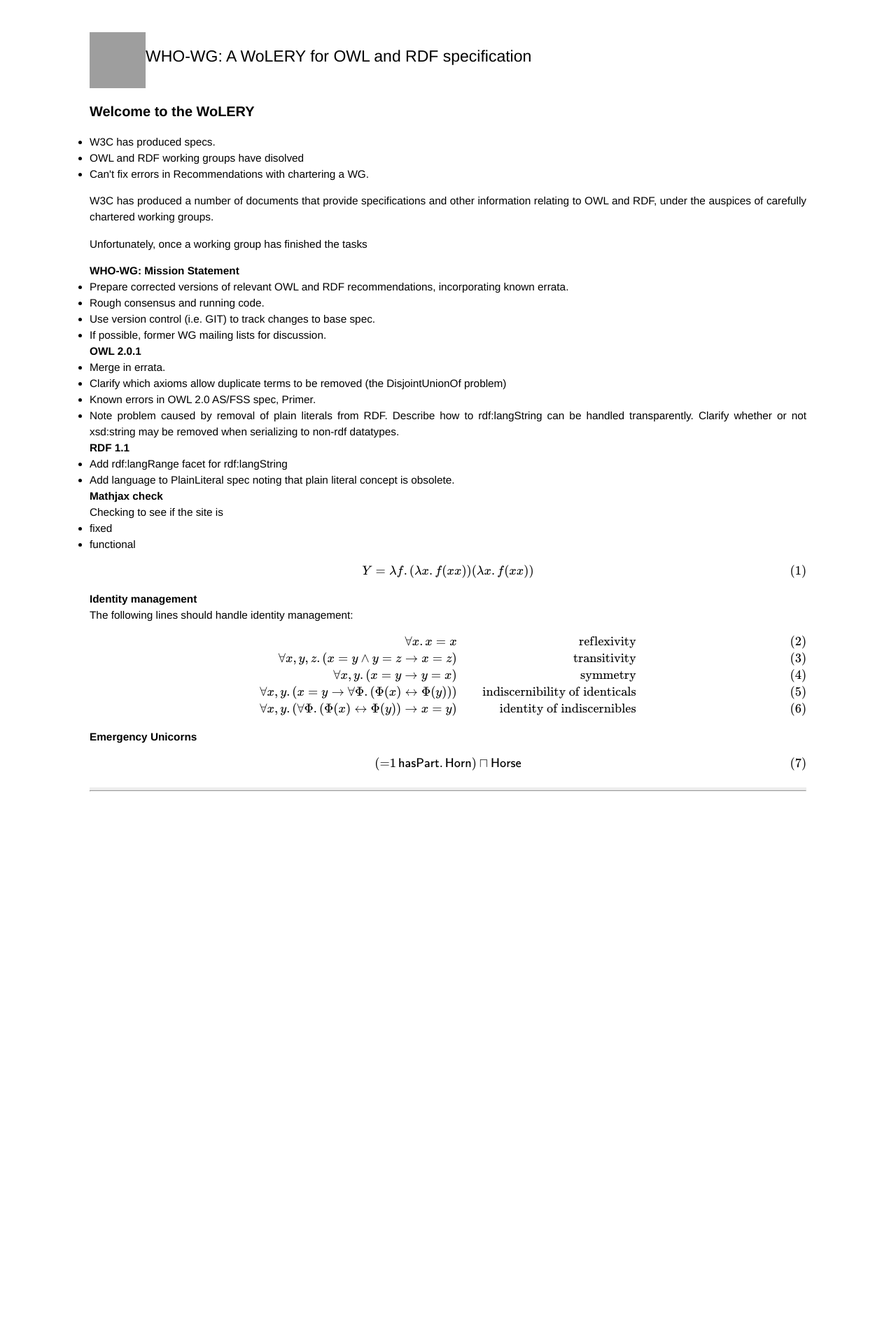
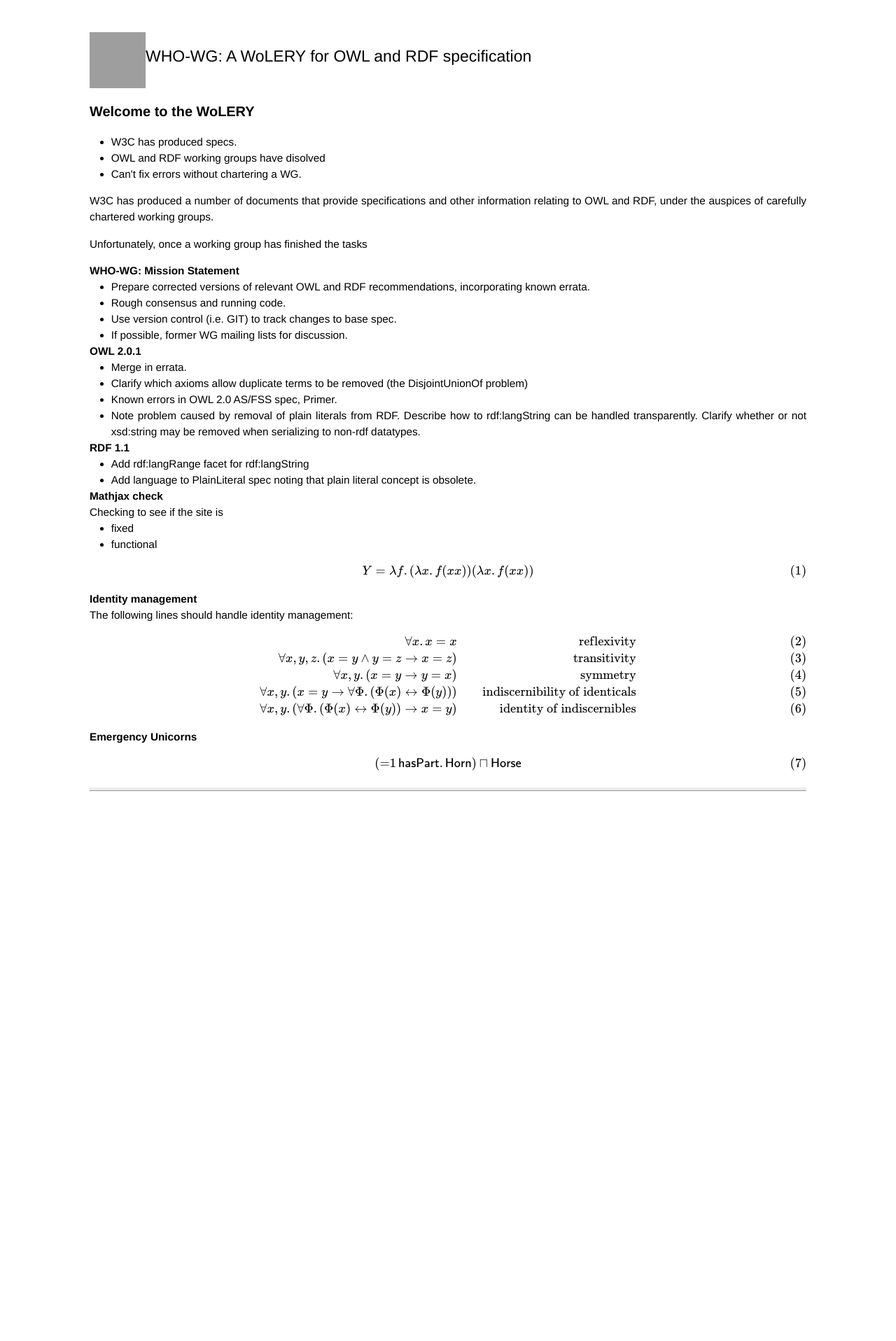
Before and after one commit to WHO-WG/WHO-WG.github.io, a Jekyll site: the page built from index.html, in a window 1280 px wide. Shown: the whole page at 70% size. Built offline with Jekyll 4.4.1, drawn with Linux system fonts in a browser that asks for light colours; Markdown is read by kramdown in place of the engine named in the settings; formulas are drawn with MathJax 3; grey boxes are pictures that could not be loaded.

```diff
--- a/css/main.css
+++ b/css/main.css
@@ -26,6 +26,7 @@
     margin-bottom: 1em;
     font-size: 130%; }
 p { margin: 1em 0; }
+ul { margin-left: 2em;}
 a         { color: #00a; }
 a:hover   { color: #000; }
 a:visited { color: #a0a; }
--- a/index.html
+++ b/index.html
@@ -6,7 +6,7 @@
 <ul>
   <li> W3C has produced specs.
   <li> OWL and RDF working groups have disolved
-  <li> Can't fix errors in Recommendations with chartering a WG.
+  <li> Can't fix errors without chartering a WG.
 </ul>
 <p>W3C has produced  a number of documents that provide specifications
 and other information relating to OWL and RDF, under the auspices of
```
